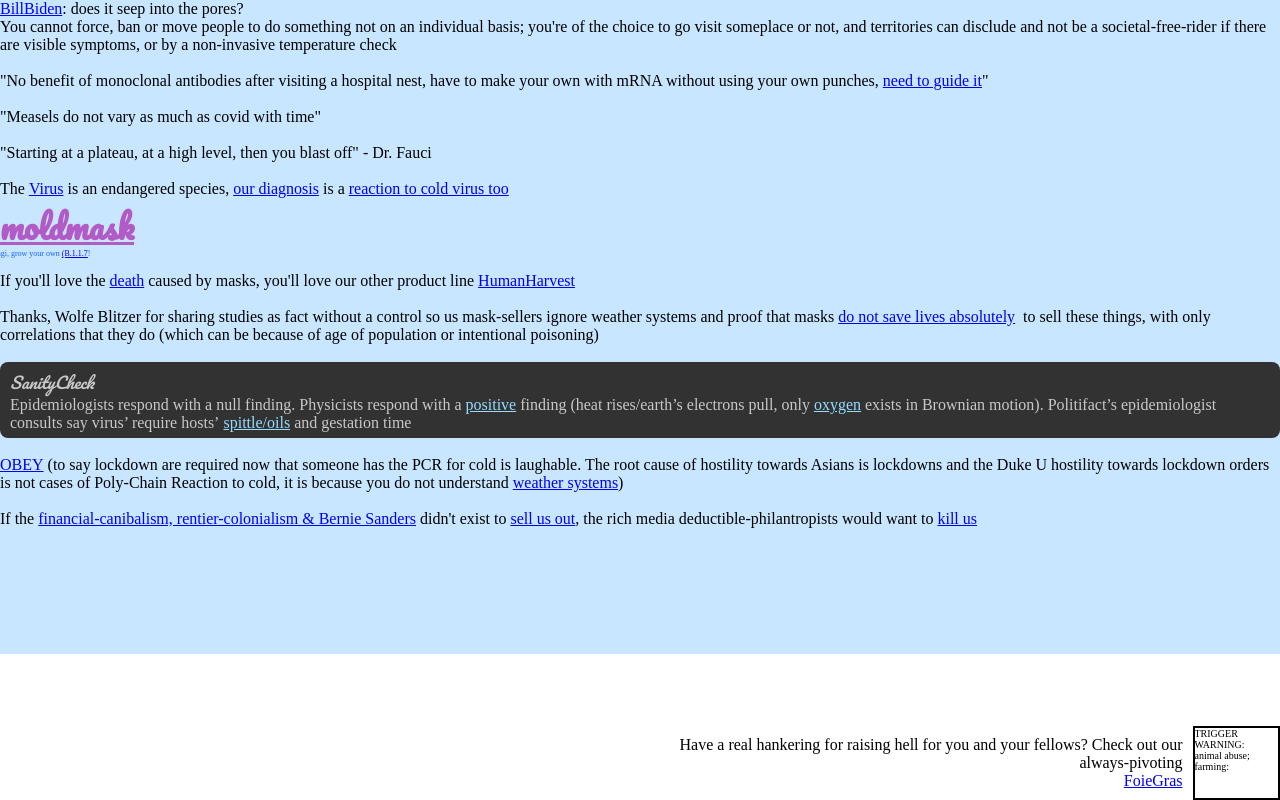
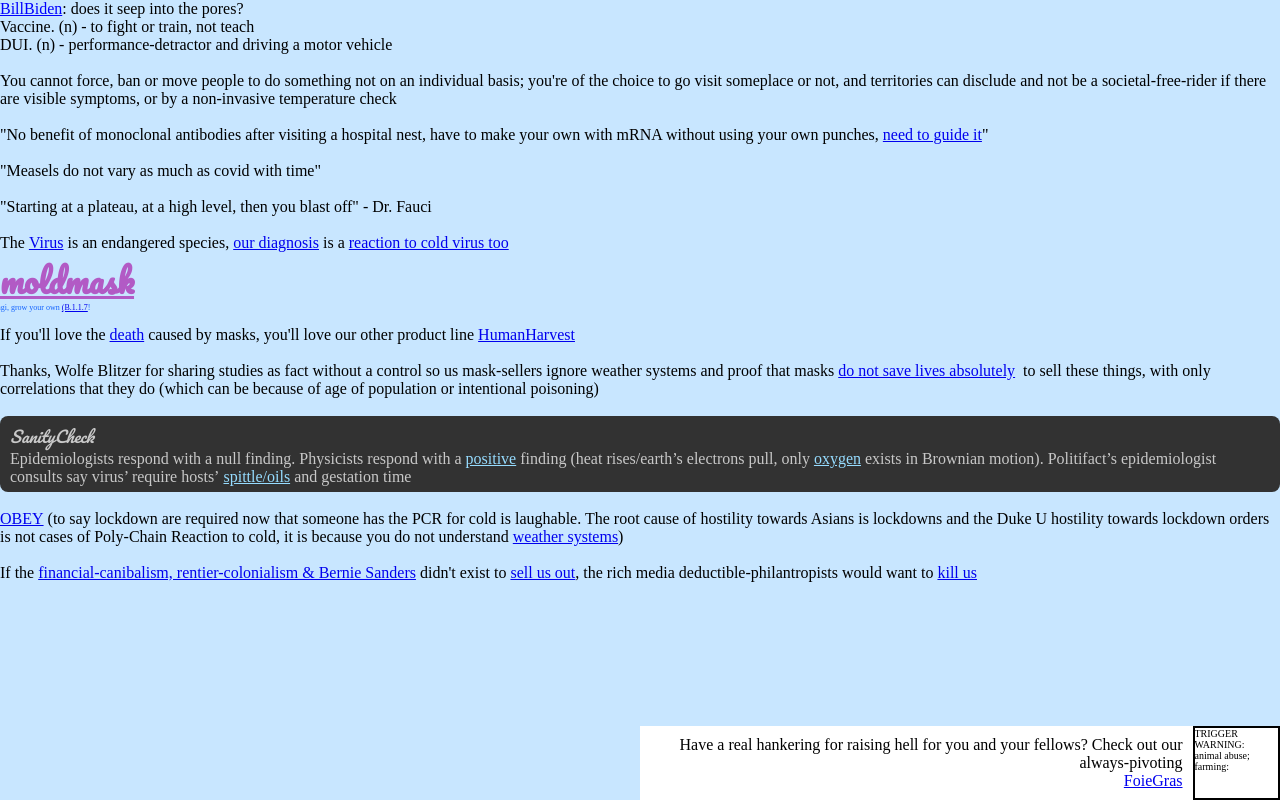
Before and after one commit to NickCarducci/MoldMask, a React (Create React App) app: page / in a window 1280 px wide. Built offline with nearby package versions, Linux system fonts and the light colour scheme.

Commit message:
Update App.js

```diff
--- a/src/App.js
+++ b/src/App.js
@@ -1,14 +1,216 @@
+import React from "react";
+//import PouchDB from "pouchdb";
+//import upsert from "pouchdb-upsert";
 import "./styles.css";
 
-export default function App() {
+/*class Pouch extends React.Component {
+  constructor(props) {
+    super(props);
+    PouchDB.plugin(upsert);
+    this.db = new PouchDB("nonceShopifyCertification");
+  }
+  async readPrivateKeys() {
+    let allInfo = await this.db
+      .allDocs({ include_docs: true })
+      .catch((err) => console.log(err.message));
+    let notes = {};
+    allInfo && allInfo.rows.forEach((n) => (notes[n.doc._id] = n.doc));
+
+    return notes;
+  }
+
+  async setPrivateKey(c) {
+    if (!c._id) {
+      window.alert("pouchdb needs ._id key:value");
+      this.db.destroy();
+    } else {
+      var res = await this.db.upsert(c._id, (doc) => {
+        doc = { ...c };
+        return doc;
+      });
+      return res;
+    }
+  }
+
+  deleteKeys() {
+    this.db.destroy();
+  }
+}*/
+export default class App extends React.Component {
+  /*constructor(props) {
+    super(props);
+    let pouch = new Pouch();
+    this.state = {
+      pouch
+    };
+  }
+
+  componentDidMount = () => {
+    if (window.location.href.startsWith("https://moldmask.co/"))
+      this.state.pouch
+        .readPrivateKeys()
+        .then(async (nonce) => {
+          const nonces = Object.values(nonce);
+          if (nonces) {
+            const nonceObject = nonces.find((x) => x._id === "nonce");
+            this.checkPathname(nonceObject);
+          }
+        })
+        .catch((err) => console.log(err.message));
+  };
+  checkPathname = (nonceObject) => {
+    var pathname = window.location.pathname;
+    if (pathname !== "/") {
+      const nonce = pathname.split("&state=")[1].split("&shop")[0];
+      const hmac = pathname.split("&hmac=")[1].split("&timestamp")[0];
+      const timestamp = pathname.split("&timestamp=")[1].split("&state")[0];
+      const authorization_code = pathname.split("?code=")[1].split("&hmac")[0];
+      //POST https://{shop}.myshopify.com/admin/oauth/access_token
+      const shop = "moldmask";
+      const hostname = `https://${shop}.myshopify.com`;
+      if (authorization_code) {
+        if (nonce === nonceObject.nonce) {
+          const api_key = "e2277fc230570bba781cad0a5dbd5570";
+          fetch(
+            `https://${shop}.myshopify.com/admin/oauth/access_token?` +
+              `client_id=${api_key}&client_secret=${process.env.client_secret}&code=${authorization_code}`
+          )
+            .then(async (res) => await res.json())
+            .then((result) => {
+              console.log(result);
+
+              fetch(`https://${shop}.myshopify.com/api/2021-01/graphql.json`, {
+                method: "POST",
+                headers: {
+                  "X-Shopify-Access-Token": result.access_token,
+                  "Content-Type": "application/json",
+                  Accept: "application/json"
+                },
+                body: JSON.stringify({
+                  query: `query {
+                    products(first:2) {
+                      edges {
+                        node {
+                          variants(first: 2) {
+                            edges {
+                              node {
+                                id
+                              }
+                            }
+                          }
+                        }
+                      }
+                    }
+                  }`,
+                  variables: {
+                    now: new Date().toISOString()
+                  }
+                })
+              })
+                .then(async (res) => await res.json())
+                .then((result) => {
+                  console.log(result.data);
+                  this.setState({ products: result.data.products });
+                  //{ edges:[ {node:{variants:{ edges:[ {node:{id}}, ] }}}, ] }
+                  /**
+                 * {
+                    "shop": {
+                      "name": "graphql",
+                      "primaryDomain": {
+                        "url": "https://graphql.myshopify.com",
+                        "host": "graphql.myshopify.com"
+                      }
+                    }
+                  }
+                 *
+                });
+            })
+            .catch((err) => console.log(err.message));
+        } else window.alert("doesn't match");
+      }
+    }
+  };*/
+  render() {
     return (
       <div
         style={{
           width: "100%",
+          minHeight: "100vh",
           height: "min-content",
           backgroundColor: "rgb(200, 230, 255)"
         }}
       >
+        <div style={{ position: "absolute" }}>
+          {/*window.location.href === "https://moldmask.co/" && (
+            <div
+              style={{
+                backgroundColor: "rgb(100,200,255)",
+                width: "50%",
+                display: "flex",
+                position: "fixed",
+                top: "0px",
+                right: "0px"
+              }}
+              onClick={async () => {
+                const nonce = Math.random(9);
+                var resp = await this.state.pouch.setPrivateKey({
+                  nonce,
+                  _id: "nonce"
+                });
+                if (resp) {
+                  // window.location.href = `https://${shop}.myshopify.com/admin/oauth/authorize?client_id=${api_key}&scope=${scopes}&redirect_uri=${redirect}&state=${nonce}&grant_options[]={access_mode}`;
+                }
+              }}
+            >
+              Mask Me!
+            </div>
+          )}
+          {this.state.products && (
+            <div>
+              {this.state.products.map((x) => {
+                return (
+                  <div
+                    onClick={() => {
+                      const addToCart = ``;
+                      fetch(
+                        `https://${shop}.myshopify.com/api/2021-01/graphql.json`,
+                        {
+                          method: "POST",
+                          headers: {
+                            "X-Shopify-Access-Token": result.access_token,
+                            "Content-Type": "application/json",
+                            Accept: "application/json"
+                          },
+                          body: JSON.stringify({
+                            query: `mutation {
+                                      checkoutCreate(input: {
+                                        lineItems: [{ variantId: "Z2lkOi8vc2hvcGlmeS9Qcm9kdWN0VmFyaWFudC8xMzg3MDQ4MzI3NTc5OA==", quantity: 1 }]
+                                      }) {
+                                        checkout {
+                                          id
+                                          webUrl
+                                          lineItems(first: 5) {
+                                            edges {
+                                              node {
+                                                title
+                                                quantity
+                                              }
+                                            }
+                                          }
+                                        }
+                                      }
+                                    }`
+                          })
+                        }
+                      )
+                        .then(async (res) => await res.json())
+                        .catch((err) => console.log(err.message));
+                    }}
+                  ></div>
+                );
+              })}
+            </div>
+            )*/}
           <div
             style={{
               backgroundColor: "white",
@@ -20,8 +222,8 @@
             }}
           >
             <div style={{ margin: "10px", textAlign: "right" }}>
-          Have a real hankering for raising hell for you and your fellows? Check
-          out our always-pivoting
+              Have a real hankering for raising hell for you and your fellows?
+              Check out our always-pivoting
               <br />
               <a href="https://foiegras.life">FoieGras</a>
             </div>
@@ -51,15 +253,21 @@
             </a>
             : does it seep into the pores?
           </div>
+        </div>
         <br />
-      You cannot force, ban or move people to do something not on an individual
-      basis; you're of the choice to go visit someplace or not, and territories
-      can disclude and not be a societal-free-rider if there are visible
-      symptoms, or by a non-invasive temperature check
+        Vaccine. (n) - to fight or train, not teach
+        <br />
+        DUI. (n) - performance-detractor and driving a motor vehicle
         <br />
         <br />
-      "No benefit of monoclonal antibodies after visiting a hospital nest, have
-      to make your own with mRNA without using your own punches,&nbsp;
+        You cannot force, ban or move people to do something not on an
+        individual basis; you're of the choice to go visit someplace or not, and
+        territories can disclude and not be a societal-free-rider if there are
+        visible symptoms, or by a non-invasive temperature check
+        <br />
+        <br />
+        "No benefit of monoclonal antibodies after visiting a hospital nest,
+        have to make your own with mRNA without using your own punches,&nbsp;
         <a href="https://www.nature.com/articles/cddis2016148">
           need to guide it
         </a>
@@ -123,8 +331,8 @@
           <a href="https://pubmed.ncbi.nlm.nih.gov/17542834/">
             do not save lives absolutely
           </a>
-        &nbsp; to sell these things, with only correlations that they do (which
-        can be because of age of population or intentional poisoning)
+          &nbsp; to sell these things, with only correlations that they do
+          (which can be because of age of population or intentional poisoning)
         </div>
         <br />
         <br />
@@ -171,10 +379,11 @@
         </div>
         <br />
         <a href="https://thecritic.co.uk/face-masks-make-you-stupid/">OBEY</a>
-      &nbsp;(to say lockdown are required now that someone has the PCR for cold
-      is laughable. The root cause of hostility towards Asians is lockdowns and
-      the Duke U hostility towards lockdown orders is not cases of Poly-Chain
-      Reaction to cold, it is because you do not understand&nbsp;
+        &nbsp;(to say lockdown are required now that someone has the PCR for
+        cold is laughable. The root cause of hostility towards Asians is
+        lockdowns and the Duke U hostility towards lockdown orders is not cases
+        of Poly-Chain Reaction to cold, it is because you do not
+        understand&nbsp;
         <a href="https://en.wikipedia.org/wiki/Atmospheric_circulation">
           weather systems
         </a>
@@ -202,3 +411,4 @@
       </div>
     );
   }
+}
```
Lines whose indentation alone changed are shown as unchanged.
